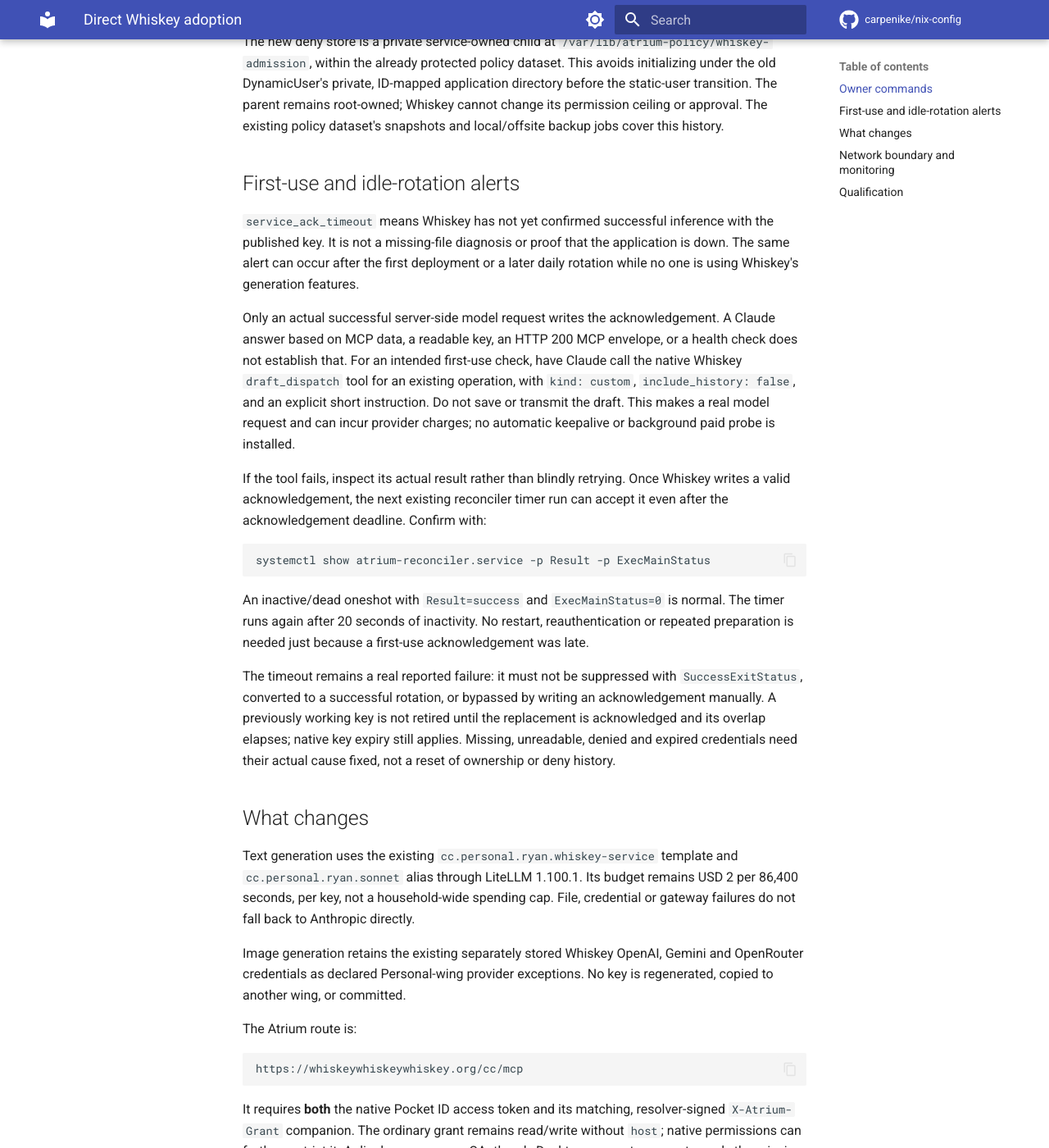
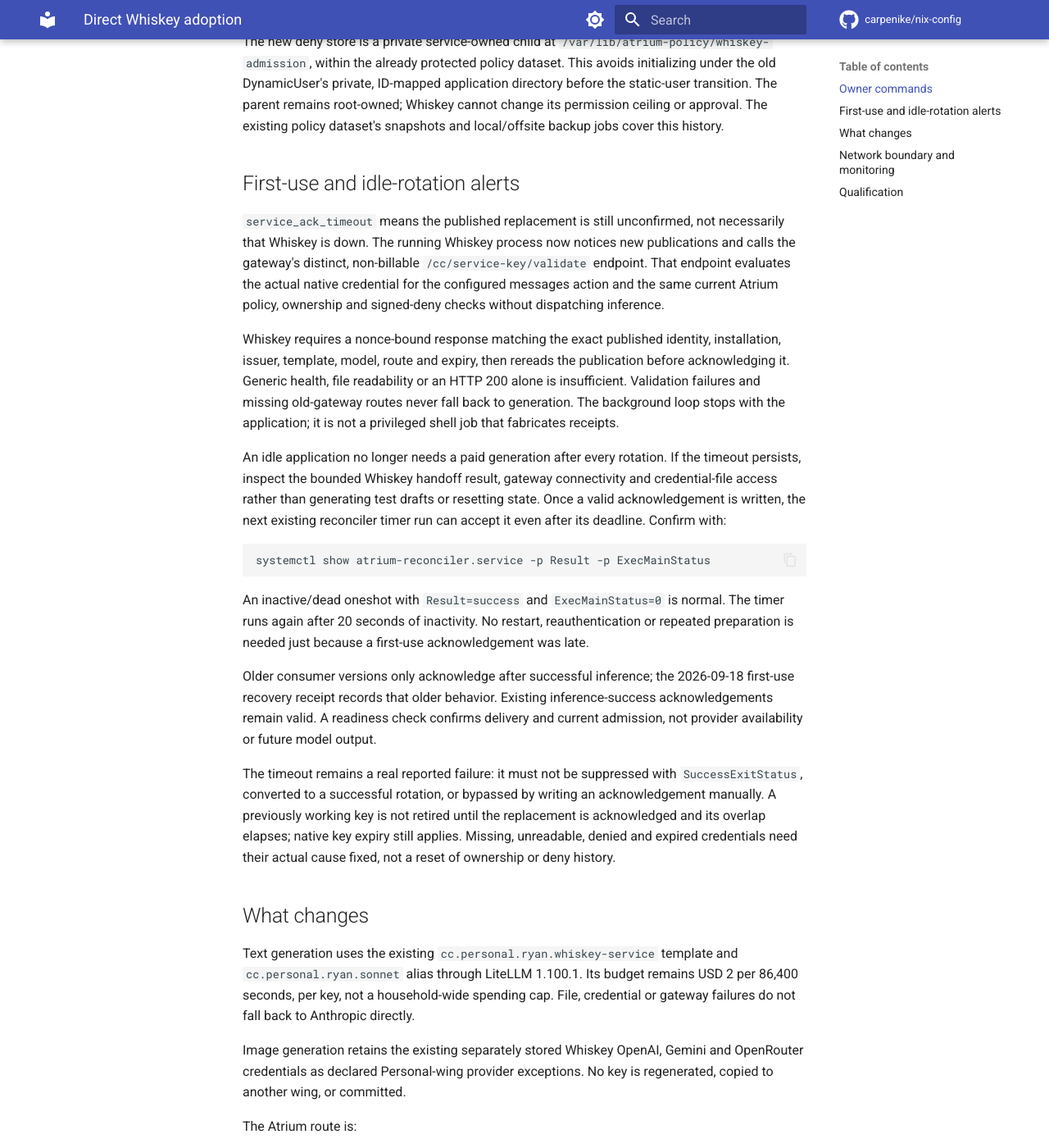
Before and after one commit to carpenike/nix-config, an MkDocs documentation site: the page built from docs/services/atrium-whiskey-cutover.md, in a window 1280 px wide and 1400 px high, scrolled down 957 px. Shown: the whole window at 82% size. Built offline with MkDocs 1.6.1 and Material for MkDocs 9.7.7, drawn with Linux system fonts in a browser that asks for light colours; comment, search, counter and statistics services are not loaded.

Commit message:
docs: describe automatic non-billable Whiskey key validation
Preserve acknowledgement deadline, failed-state reporting, expiry and overlap guards; direct remaining errors to consumer validation diagnostics instead of requiring paid business traffic.

Co-authored-by: Copilot <223556219+Copilot@users.noreply.github.com>

Copilot-Session: 07549712-8ad0-4630-9bd3-ac67b7a539cc

````diff
--- a/docs/services/atrium-whiskey-cutover.md
+++ b/docs/services/atrium-whiskey-cutover.md
@@ -47,22 +47,25 @@ this history.
 
 ## First-use and idle-rotation alerts
 
-`service_ack_timeout` means Whiskey has not yet confirmed successful inference
-with the published key. It is not a missing-file diagnosis or proof that the
-application is down. The same alert can occur after the first deployment or a
-later daily rotation while no one is using Whiskey's generation features.
+`service_ack_timeout` means the published replacement is still unconfirmed, not
+necessarily that Whiskey is down. The running Whiskey process now notices new
+publications and calls the gateway's distinct, non-billable
+`/cc/service-key/validate` endpoint. That endpoint evaluates the actual native
+credential for the configured messages action and the same current Atrium
+policy, ownership and signed-deny checks without dispatching inference.
 
-Only an actual successful server-side model request writes the acknowledgement.
-A Claude answer based on MCP data, a readable key, an HTTP 200 MCP envelope,
-or a health check does not establish that. For an intended first-use check, have
-Claude call the native Whiskey `draft_dispatch` tool for an existing operation,
-with `kind: custom`, `include_history: false`, and an explicit short instruction.
-Do not save or transmit the draft. This makes a real model request and can incur
-provider charges; no automatic keepalive or background paid probe is installed.
+Whiskey requires a nonce-bound response matching the exact published identity,
+installation, issuer, template, model, route and expiry, then rereads the
+publication before acknowledging it. Generic health, file readability or an
+HTTP 200 alone is insufficient. Validation failures and missing old-gateway
+routes never fall back to generation. The background loop stops with the
+application; it is not a privileged shell job that fabricates receipts.
 
-If the tool fails, inspect its actual result rather than blindly retrying. Once
-Whiskey writes a valid acknowledgement, the next existing reconciler timer run
-can accept it even after the acknowledgement deadline. Confirm with:
+An idle application no longer needs a paid generation after every rotation.
+If the timeout persists, inspect the bounded Whiskey handoff result, gateway
+connectivity and credential-file access rather than generating test drafts or
+resetting state. Once a valid acknowledgement is written, the next existing
+reconciler timer run can accept it even after its deadline. Confirm with:
 
 ```sh
 systemctl show atrium-reconciler.service -p Result -p ExecMainStatus
@@ -72,6 +75,11 @@ An inactive/dead oneshot with `Result=success` and `ExecMainStatus=0` is normal.
 The timer runs again after 20 seconds of inactivity. No restart, reauthentication
 or repeated preparation is needed just because a first-use acknowledgement was
 late.
+
+Older consumer versions only acknowledge after successful inference; the
+2026-09-18 first-use recovery receipt records that older behavior. Existing
+inference-success acknowledgements remain valid. A readiness check confirms
+delivery and current admission, not provider availability or future model output.
 
 The timeout remains a real reported failure: it must not be suppressed with
 `SuccessExitStatus`, converted to a successful rotation, or bypassed by writing
````
Also changed, not shown: 2 other files.
